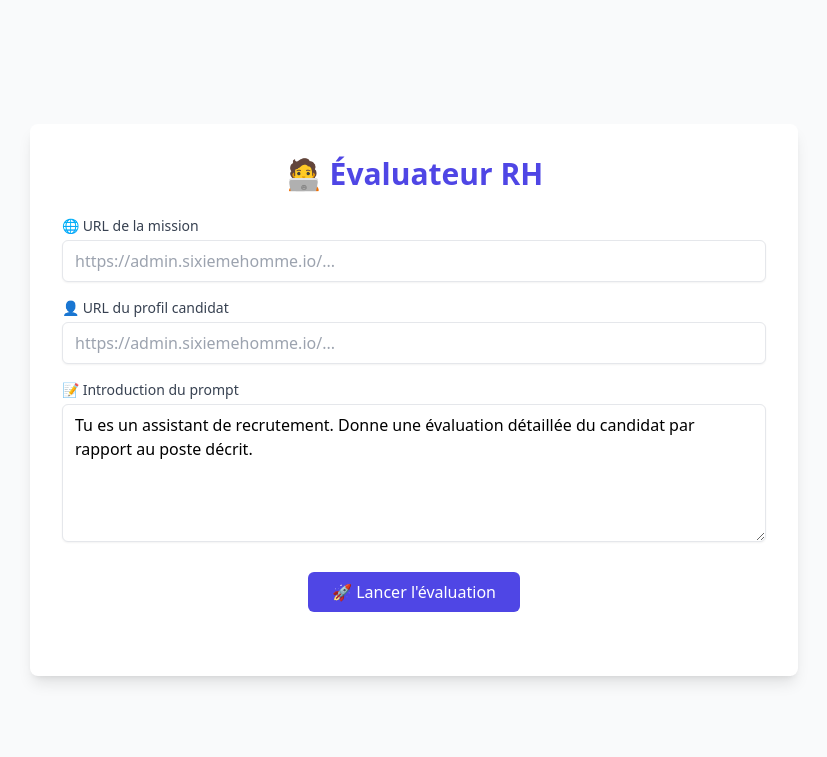
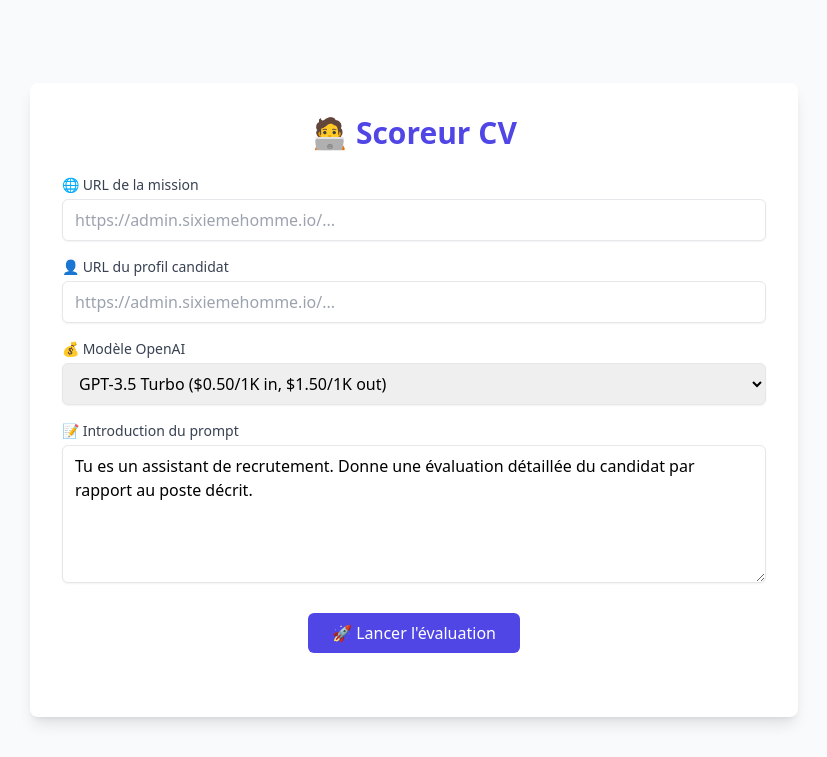
Before and after one commit to ABizoman/6emeHomme, a Flask app: page / in a window 1280 px wide. Shown: the top 757 px of the page, without its empty margins (226-1053 px from the left). Run offline with Flask 3, Linux system fonts and the light colour scheme; some libraries are stand-ins or nearby versions.

Commit message:
model selection dropdown

```diff
--- a/app.py
+++ b/app.py
@@ -6,6 +6,7 @@ from flask import Flask, render_template, request, jsonify
 from bs4 import BeautifulSoup
 from openai import OpenAI
 from dotenv import load_dotenv
+
 load_dotenv()
 
 #  launch wifi server with: flask run --host=0.0.0.0
@@ -13,13 +14,8 @@ load_dotenv()
 
 client = OpenAI(api_key=os.environ["OPENAI_API_KEY"])
 
-# Flask setup
 app = Flask(__name__)
 
-# OpenAI client
-client = OpenAI(api_key=os.environ["OPENAI_API_KEY"])
-
-# Your admin session cookie
 PHPSESSID = 'c4295b58af93d547d68f04adcfdc6350'
 BASE_URL = "https://admin.sixiemehomme.io"
 
@@ -65,6 +61,17 @@ def download_and_extract_pdf(pdf_url):
     return clean_text(text)
 
 # === Routes ===
+@app.route('/models')
+def models():
+    return jsonify([
+        {"id": "gpt-3.5-turbo", "label": "GPT-3.5 Turbo ($0.50/1K in, $1.50/1K out)"},
+        {"id": "gpt-3.5-turbo-16k", "label": "GPT-3.5 Turbo 16K ($1.00/1K in, $2.00/1K out)"},
+        {"id": "gpt-4o", "label": "GPT-4o ($5.00/1K in, $15.00/1K out)"},
+        {"id": "gpt-4o-mini", "label": "GPT-4o Mini ($1.00/1K in, $2.00/1K out)"},
+        {"id": "gpt-4-turbo", "label": "GPT-4 Turbo ($10.00/1K in, $30.00/1K out)"},
+        {"id": "gpt-4", "label": "GPT-4 ($30.00/1K in, $60.00/1K out)"}
+    ])
+
 @app.route('/')
 def index():
     return render_template('index.html')
@@ -75,25 +82,21 @@ def evaluate():
     mission_url = data.get('mission_url', '').strip()
     candidate_url = data.get('candidate_url', '').strip()
     prompt_intro = data.get('prompt_intro', '').strip()
+    model = data.get('model', 'gpt-3.5-turbo').strip()
 
     if not mission_url or not candidate_url or not prompt_intro:
         return jsonify({"error": "Tous les champs sont requis."}), 400
 
     try:
-        # Get mission description
         mission_description = scrape_mission_description(mission_url)
-
-        # Get candidate CV link
         cv_pdf_link = get_cv_link_from_profile(candidate_url)
         if not cv_pdf_link:
             return jsonify({"error": "CV PDF introuvable pour ce candidat."})
 
-        # Download and extract CV text
         candidate_cv_text = download_and_extract_pdf(cv_pdf_link)
         if not candidate_cv_text:
             return jsonify({"error": "Impossible d'extraire le texte du CV."})
 
-        # Build the prompt
         final_prompt = f"""{prompt_intro}
 
 Réponds en JSON avec la structure suivante :
@@ -113,9 +116,8 @@ CV du candidat:
 {candidate_cv_text}
 """
 
-        # Call OpenAI
         response = client.chat.completions.create(
-            model="gpt-4o",
+            model=model,
             messages=[
                 {"role": "system", "content": "Tu es un assistant RH qui répond toujours en JSON valide."},
                 {"role": "user", "content": final_prompt}
--- a/templates/index.html
+++ b/templates/index.html
@@ -3,12 +3,12 @@
 <head>
   <meta charset="UTF-8" />
   <meta name="viewport" content="width=device-width, initial-scale=1.0" />
-  <title>Évaluateur RH Web</title>
+  <title>CV Scorer</title>
   <script src="https://cdn.tailwindcss.com"></script>
 </head>
 <body class="bg-gray-50 min-h-screen flex items-center justify-center">
   <div class="max-w-3xl w-full bg-white shadow-lg rounded-lg p-8 m-4">
-    <h1 class="text-3xl font-bold text-center mb-6 text-indigo-600">🧑‍💻 Évaluateur RH</h1>
+    <h1 class="text-3xl font-bold text-center mb-6 text-indigo-600">🧑‍💻 Scoreur CV</h1>
 
     <div class="mb-4">
       <label for="missionUrl" class="block text-sm font-medium text-gray-700 mb-1">🌐 URL de la mission</label>
@@ -20,6 +20,14 @@
       <label for="candidateUrl" class="block text-sm font-medium text-gray-700 mb-1">👤 URL du profil candidat</label>
       <input type="text" id="candidateUrl" placeholder="https://admin.sixiemehomme.io/..."
              class="w-full border rounded-md px-3 py-2 focus:outline-none focus:ring-2 focus:ring-indigo-500 shadow-sm" />
+    </div>
+
+    <div class="mb-4">
+      <label for="modelSelect" class="block text-sm font-medium text-gray-700 mb-1">💰 Modèle OpenAI</label>
+      <select id="modelSelect"
+              class="w-full border rounded-md px-3 py-2 focus:outline-none focus:ring-2 focus:ring-indigo-500 shadow-sm">
+        <option value="">Chargement des modèles...</option>
+      </select>
     </div>
 
     <div class="mb-6">
@@ -41,10 +49,26 @@ Tu es un assistant de recrutement. Donne une évaluation détaillée du candidat
   </div>
 
   <script>
+    async function loadModels() {
+      const select = document.getElementById('modelSelect');
+      try {
+        const res = await fetch('/models');
+        const models = await res.json();
+        select.innerHTML = '';
+        models.forEach(m => {
+          select.innerHTML += `<option value="${m.id}">${m.label}</option>`;
+        });
+      } catch {
+        select.innerHTML = '<option>Erreur de chargement des modèles</option>';
+      }
+    }
+    loadModels();
+
     async function runEvaluation() {
       const missionUrl = document.getElementById('missionUrl').value.trim();
       const candidateUrl = document.getElementById('candidateUrl').value.trim();
       const promptIntro = document.getElementById('promptIntro').value.trim();
+      const selectedModel = document.getElementById('modelSelect').value;
 
       const resultDiv = document.getElementById('result');
       resultDiv.innerHTML = `
@@ -57,7 +81,12 @@ Tu es un assistant de recrutement. Donne une évaluation détaillée du candidat
         const response = await fetch('/evaluate', {
           method: 'POST',
           headers: {'Content-Type': 'application/json'},
-          body: JSON.stringify({ mission_url: missionUrl, candidate_url: candidateUrl, prompt_intro: promptIntro })
+          body: JSON.stringify({
+            mission_url: missionUrl,
+            candidate_url: candidateUrl,
+            prompt_intro: promptIntro,
+            model: selectedModel
+          })
         });
 
         const data = await response.json();
```
